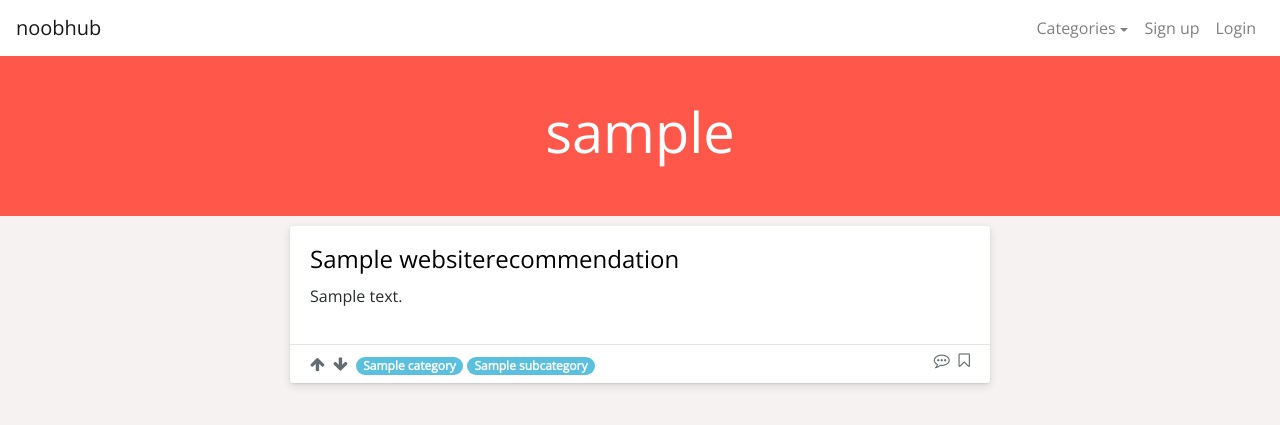
After one commit to ollysmall/wikitowns, a Django app: a page that uses website/templates/website/base.html in a window 1280 px wide. The commit adds this page. Shown: the top 425 px of the page. Run offline with Django 3.2, Linux system fonts and the light colour scheme; tables that the repository leaves empty hold one stand-in row (values such as "Sample post"); some libraries are stand-ins or nearby versions.

Commit message:
implemented profiles and ajax upvote/downvote system

```diff
--- a/static/css/main.css
+++ b/static/css/main.css
@@ -48,3 +48,11 @@ a, a:link, a:hover {
   border: 0px
 
 }
+
+i:hover {
+ cursor:pointer;
+}
+
+.clicked-button {
+  color: red;
+}
--- /dev/null
+++ b/static/js/noobhub-ajax.js
@@ -0,0 +1,88 @@
+$(document).ready(function() {
+
+$('.upvote_website').click(function(){
+  $(this).toggleClass("clicked-button");
+  var websiteid = $(this).attr('data-websiteid');
+  var vote_total = $('.vote_total[data-websiteid=' + websiteid + ']');
+  var downvote_button = $('.downvote_website[data-websiteid=' + websiteid + ']');
+
+  if (downvote_button.hasClass("clicked-button")){
+    downvote_button.toggleClass("clicked-button");
+  }
+
+  $.ajax({
+
+               type: "POST",
+               url: '/upvote_website/',
+               data: {'websiteid': websiteid},
+               dataType: "json",
+
+               success: function(response){
+                                   vote_total.html(response + '&nbsp;');
+
+
+                },
+                error: function(response) {
+                       window.location.href = '/accounts/login/';
+                }
+          });
+    })
+
+$('.downvote_website').click(function(){
+  $(this).toggleClass("clicked-button");
+  var websiteid = $(this).attr('data-websiteid');
+  var vote_total = $('.vote_total[data-websiteid=' + websiteid + ']');
+  var upvote_button = $('.upvote_website[data-websiteid=' + websiteid + ']');
+
+  if (upvote_button.hasClass("clicked-button")){
+    upvote_button.toggleClass("clicked-button");
+  }
+
+
+  $.ajax({
+               type: "POST",
+               url: '/downvote_website/',
+               data: {'websiteid': websiteid},
+               dataType: "json",
+
+               success: function(response){
+                                   vote_total.html(response + '&nbsp;');
+                },
+                error: function(response) {
+                       window.location.href = '/accounts/login/';
+                }
+          });
+    })
+
+//gets the csrf token
+function getCookie(name) {
+    var cookieValue = null;
+    if (document.cookie && document.cookie != '') {
+        var cookies = document.cookie.split(';');
+        for (var i = 0; i < cookies.length; i++) {
+            var cookie = jQuery.trim(cookies[i]);
+            // Does this cookie string begin with the name we want?
+            if (cookie.substring(0, name.length + 1) == (name + '=')) {
+                cookieValue = decodeURIComponent(cookie.substring(name.length + 1));
+                break;
+            }
+        }
+    }
+    return cookieValue;
+}
+
+var csrftoken = getCookie('csrftoken');
+
+function csrfSafeMethod(method) {
+    // these HTTP methods do not require CSRF protection
+    return (/^(GET|HEAD|OPTIONS|TRACE)$/.test(method));
+}
+$.ajaxSetup({
+    beforeSend: function(xhr, settings) {
+        if (!csrfSafeMethod(settings.type) && !this.crossDomain) {
+            xhr.setRequestHeader("X-CSRFToken", csrftoken);
+        }
+    }
+});
+
+});
--- a/website/models.py
+++ b/website/models.py
@@ -39,6 +39,17 @@ class WebsiteRecommendation(models.Model):
     url = models.URLField()
     created_date = models.DateTimeField(
             default=timezone.now)
+    upvote = models.ManyToManyField(User, related_name='website_upvote')
+    downvote = models.ManyToManyField(User, related_name='website_downvote')
+
+    @property
+    def total_votes(self):
+        total_upvotes = self.upvote.count()
+        total_downvotes = self.downvote.count()
+
+        return total_upvotes - total_downvotes
+
+
 
     class Meta:
        unique_together = (("category", "subcategory", "url"),)
--- a/website/templates/website/base.html
+++ b/website/templates/website/base.html
@@ -54,7 +54,7 @@
             </div>
           </li>
           {% if user.is_authenticated %}
-            <li class="nav-item"><a class="nav-link" href="{% url 'index' %}">{{ user.username }}</a></li>
+            <li class="nav-item"><a class="nav-link" href="{% url 'user_profile' user.username %}">{{ user.username }}</a></li>
             <li class="nav-item"><a class="nav-link" href="{% url 'auth_logout' %}?next=/">Logout</a></li>
           {% else %}
             <li class="nav-item"><a class="nav-link" href="{% url 'registration_register' %}">Sign up</a></li>
@@ -82,5 +82,13 @@
     <script src="{% static '/js/bootstrap.min.js' %}"></script>
     <!-- IE10 viewport hack for Surface/desktop Windows 8 bug -->
     <script src="http://getbootstrap.com/assets/js/ie10-viewport-bug-workaround.js"></script>
+
+    <!-- Ajax -->
+    <script src="{% static "js/noobhub-ajax.js" %}"></script>
+
+    <!-- Jquery - maybe download and put in static instead of link-->
+    <script src="https://ajax.googleapis.com/ajax/libs/jquery/1.12.4/jquery.min.js"></script>
+    <script src="https://ajax.googleapis.com/ajax/libs/jquery/3.1.1/jquery.min.js"></script>
+
   </body>
 </html>
--- /dev/null
+++ b/website/templates/website/profile.html
@@ -0,0 +1,62 @@
+{% extends 'website/base.html' %}
+
+{% load static %}
+
+{% block title %}noobhub{% endblock %}
+
+{% block body_block %}
+
+<div class="top-padding bottom-padding test-this">
+
+  <h1 class="display-4 text-center" style="color:white;">{{ profile_user }}</h1>
+
+</div>
+
+<div class="container">
+
+  {% if website_recommendations %}
+
+    {% for website in website_recommendations %}
+
+    <div class="card card-top-buffer card-link-text rec-shadow">
+
+      <div class="card-block">
+        <a href="{{ website.url }}" style="color: black;">
+        <h4 class="card-title">{{ website.title }}</h4>
+        </a>
+        <p class="card-text">{{ website.description }}</p>
+        <p></p>
+          {% if user.is_authenticated %}
+          {% if website.website_author.pk == user.pk %}
+            <a class="btn btn-outline-danger btn-sm pull-right" href="{% url 'delete_website' website.pk %}">Delete</a>
+          {% endif %}
+          {% endif %}
+        </p>
+      </div>
+
+      <div class="card-footer text-muted">
+        <i class="fa fa-arrow-up" aria-hidden="true">&nbsp;</i>
+        <i class="fa fa-arrow-down" aria-hidden="true">&nbsp;</i>
+        <a href="{% url 'category' website.category.slug %}">
+        <span class="badge badge-pill badge-info">{{ website.category }}</span>
+        </a>
+        <a href="{% url 'subcategory' website.category.slug website.subcategory.slug %}">
+        <span class="badge badge-pill badge-info">{{ website.subcategory }}</span>
+        </a>
+        <i class="fa fa-bookmark-o pull-right" aria-hidden="true"></i>
+        <i class="fa fa-commenting-o pull-right" aria-hidden="true">&nbsp;</i>
+
+      </div>
+
+    </div>
+
+
+    {% endfor %}
+
+  {% else %}
+    <strong>No recomendations have been made yet.</strong>
+  {% endif %}
+
+</div>
+
+{% endblock %}
--- a/website/urls.py
+++ b/website/urls.py
@@ -4,8 +4,11 @@ from django.contrib.auth.decorators import login_required
 
 urlpatterns = [
     url(r'^$', views.index, name='index'),
+    url(r'^user/(?P<username>\w+)/$', views.profile_page, name='user_profile'),
     url(r'^category/(?P<category_name_slug>[\w\-]+)/$', views.category, name='category'),
     url(r'^category/(?P<category_name_slug>[\w\-]+)/(?P<subcategory_name_slug>[\w\-]+)/$', views.subcategory, name='subcategory'),
     url(r'^category/(?P<category_name_slug>[\w\-]+)/(?P<subcategory_name_slug>[\w\-]+)/new_website/$', login_required(views.CreateWebsiteRecommendation.as_view()), name='create_website'),
     url(r'^delete_website/(?P<pk>\d+)/$', login_required(views.DeleteWebsiteRecommendation.as_view()), name='delete_website'),
+    url(r'^upvote_website/$', views.upvote_website, name='upvote_website'),
+    url(r'^downvote_website/$', views.downvote_website, name='downvote_website'),
 ]
--- a/website/views.py
+++ b/website/views.py
@@ -4,6 +4,12 @@ from website.models import Category, SubCategory, WebsiteRecommendation
 from website.forms import WebsiteForm
 from django.views.generic.edit import CreateView, UpdateView, DeleteView
 from django.core.urlresolvers import reverse
+from django.shortcuts import get_object_or_404
+from django.contrib.auth.models import User
+from django.views.decorators.http import require_POST
+from django.contrib.auth.decorators import login_required
+from django.views.decorators.csrf import csrf_exempt #get rid of this
+from django.db.models import Count
 
 def index(request):
     category_list = Category.objects.order_by('name')
@@ -30,13 +36,16 @@ def subcategory(request, category_name_slug, subcategory_name_slug):
     category_list = Category.objects.order_by('name')
     context_dict = {'categories': category_list}
 
+
+
     try:
+        user = request.user
         category = Category.objects.get(slug=category_name_slug)
         context_dict['category'] = category
         subcategory = SubCategory.objects.get(slug=subcategory_name_slug, category=category)
         context_dict['subcategory_name'] = subcategory.name
         context_dict['subcategory'] = subcategory
-        website_list = WebsiteRecommendation.objects.filter(subcategory=subcategory).order_by('-created_date')
+        website_list = WebsiteRecommendation.objects.filter(subcategory=subcategory).annotate(totalvotes=Count('upvote') - Count('downvote')).order_by('-totalvotes')
         context_dict['websites'] = website_list
 
     except SubCategory.DoesNotExist:
@@ -75,3 +84,61 @@ class DeleteWebsiteRecommendation(DeleteView):
         category_slug = self.object.category.slug
         subcategory_slug = self.object.subcategory.slug
         return reverse('subcategory', kwargs={'category_name_slug': category_slug, 'subcategory_name_slug': subcategory_slug})
+
+def profile_page(request, username):
+    category_list = Category.objects.order_by('name')
+    context_dict = {'categories': category_list}
+
+    user = get_object_or_404(User, username=username)
+    context_dict['profile_user'] = user
+    website_recommendations = WebsiteRecommendation.objects.filter(website_author=user).order_by('-created_date')[:100] #change the 100 so you can show unlimited recomendations
+    context_dict['website_recommendations'] = website_recommendations
+    return render(request, 'website/profile.html', context_dict)
+
+@login_required
+@require_POST #check if this is needed - I think the if statement below makes it redundant
+def upvote_website(request):
+
+    if request.method == 'POST':
+        user = request.user
+        websiteid = request.POST.get('websiteid')
+        website = WebsiteRecommendation.objects.get(id=int(websiteid))
+
+        if website.upvote.filter(id=user.id).exists():
+            # user has already upvoted this website
+            # remove upvote
+            website.upvote.remove(user)
+
+        else:
+            # add a new upvote for this website
+            website.upvote.add(user)
+            if website.downvote.filter(id=user.id).exists():
+                website.downvote.remove(user)
+
+
+
+    ctx = {'total_website_votes': website.total_votes,}
+    return HttpResponse(website.total_votes)
+
+@login_required
+@require_POST
+def downvote_website(request):
+
+    if request.method == 'POST':
+        user = request.user
+        websiteid = request.POST.get('websiteid')
+        website = WebsiteRecommendation.objects.get(id=int(websiteid))
+
+        if website.downvote.filter(id=user.id).exists():
+            # user has already upvoted this website
+            # remove upvote
+            website.downvote.remove(user)
+
+        else:
+            # add a new upvote for this website
+            website.downvote.add(user)
+            if website.upvote.filter(id=user.id).exists():
+                website.upvote.remove(user)
+
+    ctx = {'total_website_votes': website.total_votes}
+    return HttpResponse(website.total_votes)
```
Also changed, not shown: website/templates/website/subcategory.html (+23 -5 lines), website/migrations/0010_auto_20170313_1616.py (added).
